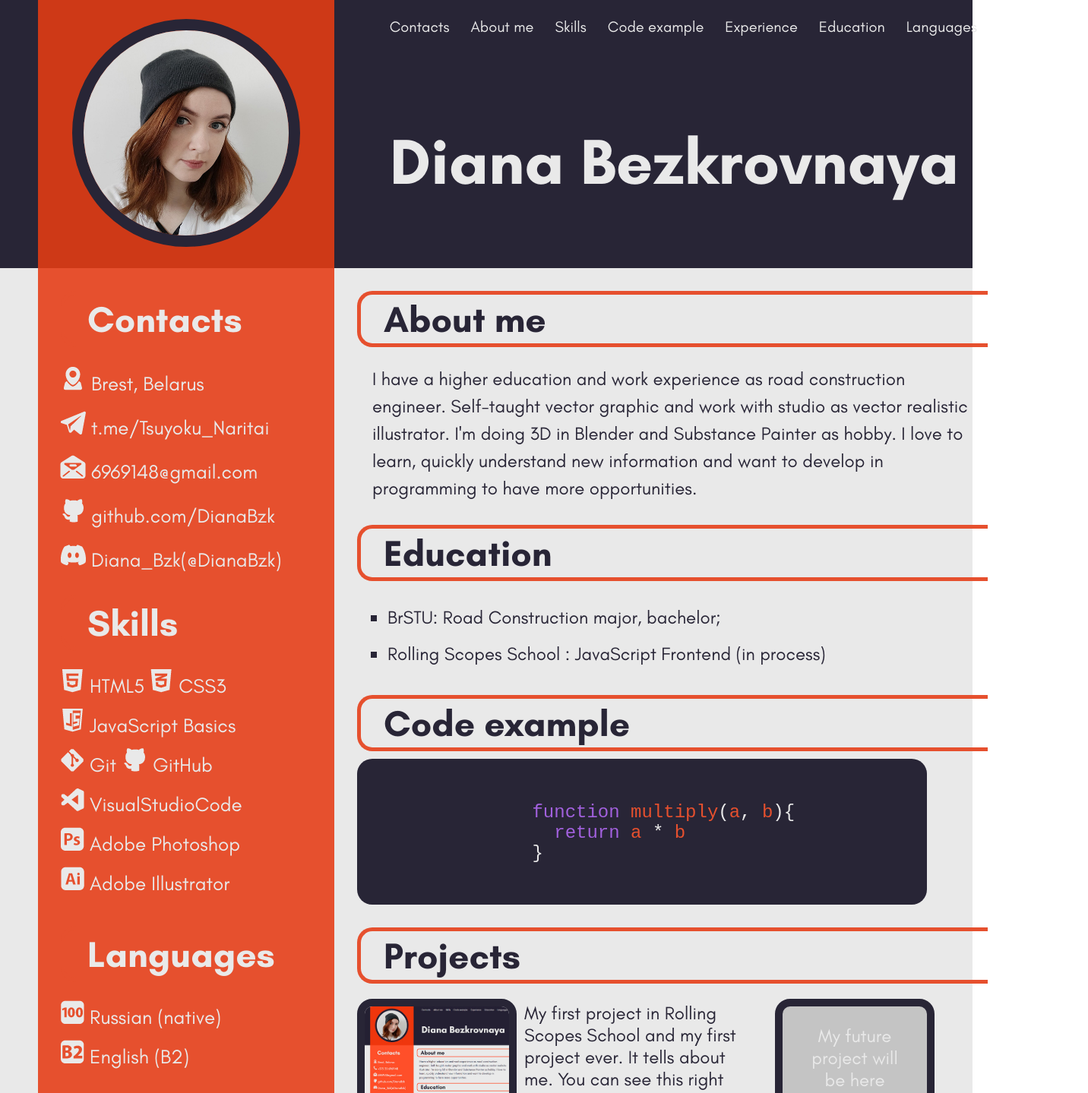
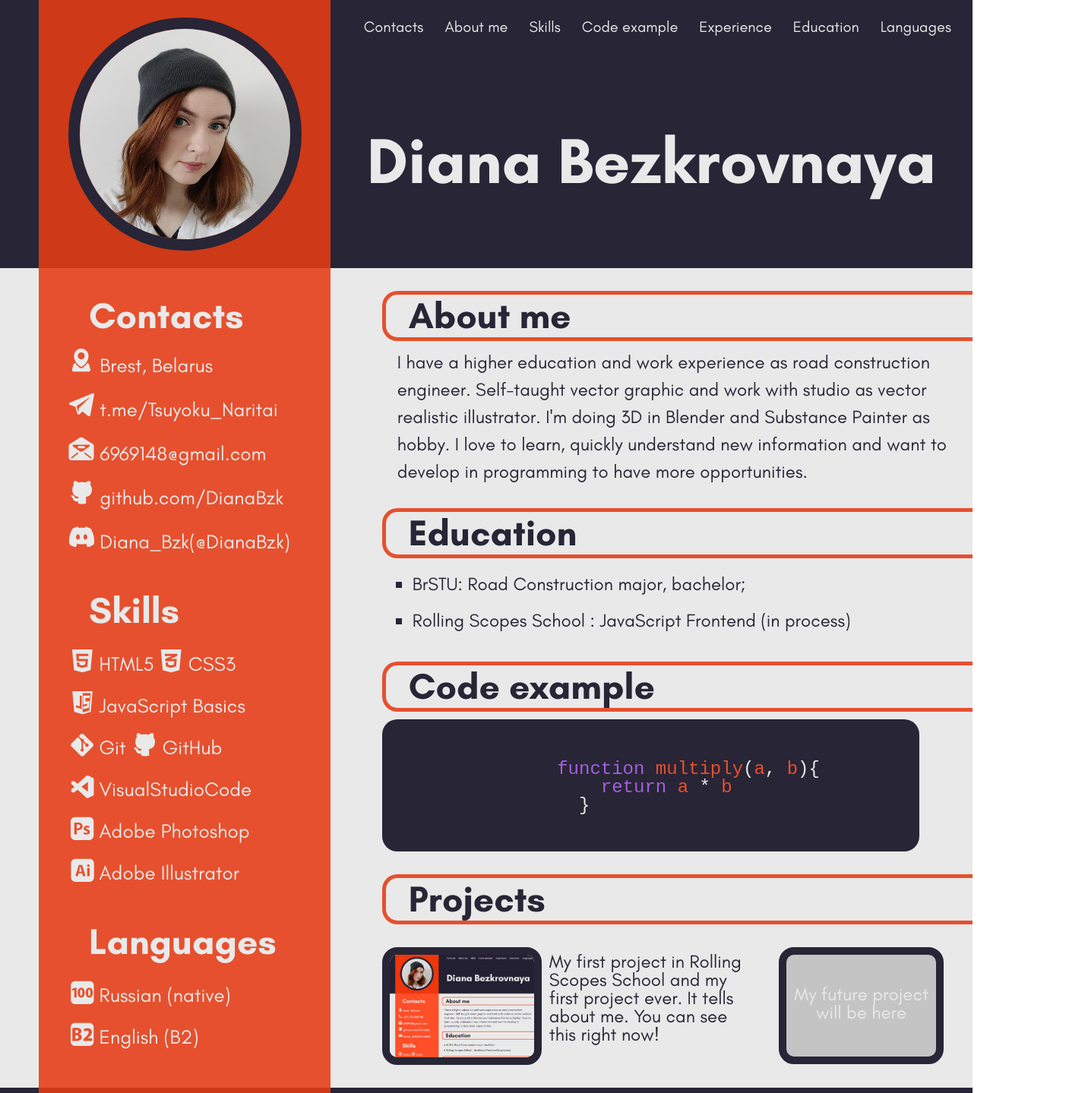
Before and after one commit to DianaBzk/rsschool-cv, a plain HTML site: page index.html in a window 1280 px wide. Shown: the top 1439 px of the page at 76% size, 1432 px wide, since content can reach past the window. Drawn offline with Linux system fonts and the light colour scheme.

Commit message:
refactor: rewrote all code in the name of adaptability

```diff
--- a/index.html
+++ b/index.html
@@ -4,17 +4,17 @@
     <meta charset="UTF-8" />
     <meta http-equiv="X-UA-Compatible" content="IE=edge" />
     <meta name="viewport" content="width=device-width, initial-scale=1.0" />
-    <title>CV</title>
     <link rel="stylesheet" href="./style.css" />
     <link rel="icon" href="./assets/icons/favicon.ico" />
+    <title>CV</title>
   </head>
   <body>
-    <!-- Header of CV starts here -->
+    <div class="wrapper">
       <header class="header">
-      <div class="container">
-        <div class="header-content-container">
+        <div class="header-container container">
+          <div class="header-decorative-box"></div>
           <div class="header-photo">
-            <img src="./assets/img/avatar.jpg" alt="photo" class="userpic" />
+            <img src="./assets/img/avatar.jpg" alt="my_photo" class="userpic" />
           </div>
           <div class="header-content">
             <nav class="nav">
@@ -42,23 +42,21 @@
                 </li>
               </ul>
             </nav>
-            <section class="section-headline" id="profile">
+            <div class="header-headline" id="profile">
               <h1 class="section-profile">Diana Bezkrovnaya</h1>
-            </section>
             </div>
           </div>
         </div>
       </header>
-    <!-- Main content of CV starts here. It contain aside and main section-->
-    <div class="main-content">
-      <div class="container">
-        <div class="main-content-container">
-          <!-- Aside section -->
-          <aside class="aside">
+      <!--Main section---------------------------------------------------------------------------------->
+      <main class="main">
+        <div class="main-container container">
+          <div class="main-decorative-box"></div>
+          <div class="main-sidebar">
             <section class="section" id="contacts">
               <h2 class="section-title">Contacts</h2>
-              <ul>
-                <li class="text-location">
+              <ul class="contacts-list">
+                <li class="location-item">
                   <a
                     href="https://www.google.com/maps/@52.0880842,23.6328486,12z"
                     class="contacts-link"
@@ -67,7 +65,7 @@
                     Brest, Belarus
                   </a>
                 </li>
-                <li class="telegram">
+                <li class="telegram-item">
                   <a
                     href="https://t.me/Tsuyoku_Naritai"
                     class="contacts-link"
@@ -76,7 +74,7 @@
                     t.me/Tsuyoku_Naritai
                   </a>
                 </li>
-                <li class="text-mail">
+                <li class="mail-item">
                   <a
                     href="mailto:6969148@gmail.com"
                     class="contacts-link"
@@ -85,7 +83,7 @@
                     6969148@gmail.com
                   </a>
                 </li>
-                <li class="text-github">
+                <li class="github-item">
                   <a
                     href="https://github.com/DianaBzk"
                     class="contacts-link"
@@ -94,7 +92,7 @@
                     github.com/DianaBzk
                   </a>
                 </li>
-                <li class="text-discord">
+                <li class="discord-item">
                   <a
                     href="https://discord.com/channels/@diana_bzk#9317"
                     class="contacts-link"
@@ -107,34 +105,34 @@
             </section>
             <section class="section" id="skills">
               <h2 class="section-title">Skills</h2>
-              <ul class="text-skills">
-                <li>
+              <ul class="skills-list">
+                <li class="skills-item">
                   <img src="./assets/icons/html-skills.png" alt="html" /> HTML5
                   <img src="./assets/icons/css-skills.png" alt="css" /> CSS3
                 </li>
-                <li>
+                <li class="skills-item">
                   <img
                     src="./assets/icons/javascript-skills.png"
                     alt="javascript"
                   />
                   JavaScript Basics
                 </li>
-                <li>
+                <li class="skills-item">
                   <img src="./assets/icons/git-skills.png" alt="git" /> Git
                   <img src="./assets/icons/github.png" alt="github" /> GitHub
                 </li>
-                <li>
+                <li class="skills-item">
                   <img src="./assets/icons/vscode-skills.png" alt="vscode" />
                   VisualStudioCode
                 </li>
-                <li>
+                <li class="skills-item">
                   <img
                     src="./assets/icons/photoshop-skills.png"
                     alt="photoshop"
                   />
                   Adobe Photoshop
                 </li>
-                <li>
+                <li class="skills-item">
                   <img
                     src="./assets/icons/illustrator-skills.png"
                     alt="illustrator"
@@ -145,20 +143,20 @@
             </section>
             <section class="section" id="languages">
               <h2 class="section-title">Languages</h2>
-              <ul class="text-languages">
-                <li>
+              <ul class="languages-list">
+                <li class="language-item">
                   <img src="./assets/icons/Russian.png" alt="russian" />
                   Russian (native)
                 </li>
-                <li>
+                <li class="language-item">
                   <img src="./assets/icons/English.png" alt="english" />
                   English (B2)
                 </li>
               </ul>
             </section>
-          </aside>
-          <!-- Main section -->
-          <main class="main">
+          </div>
+          <!--Main content Main section---------------------------------------------------------------------------------->
+          <div class="main-content">
             <section class="section" id="about-me">
               <h2 class="section-title">About me</h2>
               <p class="text-about-me">
@@ -172,9 +170,11 @@
             </section>
             <section class="section" id="education">
               <h2 class="section-title">Education</h2>
-              <ul class="text-education">
-                <li>BrSTU: Road Construction major, bachelor;</li>
-                <li>
+              <ul class="education-list">
+                <li class="education-item">
+                  BrSTU: Road Construction major, bachelor;
+                </li>
+                <li class="education-item">
                   Rolling Scopes School : JavaScript Frontend (in process)
                 </li>
               </ul>
@@ -211,14 +211,13 @@
                 </div>
               </div>
             </section>
-          </main>
           </div>
         </div>
-    </div>
-    <!-- Footer section starts here -->
+      </main>
+      <!--Footer section---------------------------------------------------------------------------------->
       <footer class="footer">
-      <div class="container">
-        <div class="footer-content-container">
+        <div class="footer-container container">
+          <div class="footer-decorative-box"></div>
           <div class="footer-github">
             <a href="https://github.com/DianaBzk" target="_blank">
               <img
@@ -227,6 +226,7 @@
                 class="github-logo"
             /></a>
           </div>
+          <div class="footer-content">
             <div class="footer-rs-logo">
               <a href="https://rs.school/js/" target="_blank">
                 <img
@@ -236,13 +236,12 @@
               /></a>
             </div>
             <div class="footer-year">
-            <pre class="meta">
-              20
-              22
-            </pre>
+              <p class="meta">20</p>
+              <p class="meta">22</p>
             </div>
           </div>
         </div>
       </footer>
+    </div>
   </body>
 </html>
--- a/style.css
+++ b/style.css
@@ -10,133 +10,211 @@
   font-weight: 700;
   font-style: normal;
 }
-
-* {
+*,
+*::before,
+*::after {
+  padding: 0;
+  margin: 0;
+  border: 0;
   box-sizing: border-box;
 }
-html {
+a {
+  text-decoration: none;
+}
+ul,
+ol,
+li {
+  list-style: none;
+}
+img {
+  vertical-align: top;
+}
+h1,
+h2,
+h3,
+h4,
+h5,
+h6 {
+  font-weight: inherit;
+  font-size: inherit;
+}
+html,
+body {
+  height: 100%;
+  line-height: 1;
+  font-size: 24px;
+  font-family: GlacialIndifference;
+  color: rgb(40, 37, 54);
   scroll-behavior: smooth;
 }
-body {
-  min-height: 100vh;
-  margin: 0;
-  padding: 0;
+.wrapper {
+  min-height: 100%;
+  overflow: hidden;
 }
 .container {
   max-width: 1300px;
   margin: 0 auto;
-  background-color: rgb(233, 233, 233);
 }
-.header-content-container {
+/*---Header styles-------------------------------------------------------------------*/
+.header {
+  width: 100%;
+}
+.header-container {
   display: flex;
+  min-height: 353px;
   background-color: rgb(40, 37, 54);
+  align-items: center;
+}
+@media (max-width: 992px) {
+  .header-container {
+    min-height: 230px;
+  }
+}
+.header-decorative-box {
+  width: 4%;
 }
 .header-photo {
-  width: 390px;
-  position: relative;
-  left: 50px;
+  width: 30%;
+  min-height: 353px;
   background-color: rgb(206, 57, 23);
+  display: flex;
+  justify-content: center;
+  align-items: center;
+}
+@media (max-width: 992px) {
+  .header-photo {
+    min-height: 230px;
+  }
 }
 .userpic {
-  width: 300px;
+  width: 80%;
   border-radius: 50%;
-  margin: 25px auto 0;
-  display: block;
   border: 15px solid rgb(40, 37, 54);
 }
 .header-content {
-  width: 860px;
-  position: relative;
-  left: 50px;
+  width: 66%;
+  min-height: 353px;
+  display: flex;
+  flex-direction: column;
 }
-.section-profile {
-  font-family: GlacialIndifference;
-  font-size: 85px;
-  font-weight: 700;
-  color: rgb(233, 233, 233);
+@media (max-width: 992px) {
+  .header-content {
+    min-height: 230px;
+  }
 }
 .nav-list {
-  margin: 0;
-  list-style: none;
   display: flex;
+  flex-direction: row;
   justify-content: flex-end;
-  align-items: center;
+  flex-wrap: wrap;
+}
+.nav-item {
+  margin-right: 28px;
 }
 .nav-link {
-  padding: 0 14px;
-  line-height: 70px;
-  text-decoration: none;
+  line-height: 350%;
   font-size: 20px;
-  font-family: GlacialIndifference;
-  font-weight: 400;
   color: rgb(233, 233, 233);
   transition: color 0.3s;
+}
+@media (max-width: 992px) {
+  .nav-link {
+    line-height: 150%;
+  }
 }
 .nav-link:hover {
   color: rgb(230, 80, 46);
   text-decoration: underline;
 }
-.section-headline {
-  margin-left: 73px;
-  padding: 20px 0;
+.header-headline {
+  font-size: 85px;
+  font-weight: 700;
+  color: rgb(233, 233, 233);
+  margin: auto;
 }
-.main-content-container {
+@media (max-width: 992px) {
+  .header-headline {
+    font-size: 52px;
+  }
+}
+/*---Main sidebar styles-------------------------------------------------------------------*/
+.main {
+  width: 100%;
+}
+@media (max-width: 992px) {
+  .main {
+    font-size: 18px;
+  }
+}
+.main-container {
   display: flex;
+  background-color: rgb(233, 233, 233);
 }
-.aside {
-  height: auto;
-  width: 390px;
-  position: relative;
-  left: 50px;
+.main-decorative-box {
+  width: 4%;
+}
+.main-sidebar {
+  width: 30%;
   font-size: 26px;
-  font-family: GlacialIndifference;
   color: rgb(233, 233, 233);
   background-color: rgb(230, 80, 46);
 }
-.main {
-  width: 860px;
-  position: relative;
-  left: 50px;
-  font-size: 24px;
-  font-family: GlacialIndifference;
-  color: rgb(40, 37, 54);
+@media (max-width: 992px) {
+  .main-sidebar {
+    font-size: 18px;
+  }
+}
+.main-content {
+  width: 66%;
+}
+.section {
+  padding-left: 8%;
 }
 .section-title {
   border-left: 5px solid rgb(230, 80, 46);
   border-top: 5px solid rgb(230, 80, 46);
   border-bottom: 5px solid rgb(230, 80, 46);
   border-radius: 20px 0 0 20px;
-  margin: 30px 0 0 0;
-  padding: 3px 0 3px 30px;
-  font-family: GlacialIndifference;
+  margin: 30px 0 10px 0;
+  padding: 3px 0 5px 30px;
   font-size: 48px;
   font-weight: 700;
 }
-.section {
-  padding-left: 30px;
+@media (max-width: 992px) {
+  .section-title {
+    font-size: 30px;
+    padding: 3px 0 5px 5px;
+  }
 }
-.text-location {
+.contacts-list {
+  margin-left: 14%;
+}
+.location-item {
   list-style-image: url(./assets/icons/location.png);
-  margin-bottom: 20px;
+  line-height: 150%;
+  padding-bottom: 8px;
 }
-.telegram {
+.telegram-item {
   list-style-image: url(./assets/icons/telegram.png);
-  margin: 20px 0;
+  line-height: 150%;
+  padding: 8px 0;
 }
-.text-mail {
+.mail-item {
   list-style-image: url(./assets/icons/mail.png);
-  margin: 20px 0;
+  line-height: 150%;
+  padding: 8px 0;
 }
-.text-github {
+.github-item {
   list-style-image: url(./assets/icons/github.png);
-  margin: 20px 0;
+  line-height: 150%;
+  padding: 8px 0;
 }
-.text-discord {
+.discord-item {
   list-style-image: url(./assets/icons/discord.png);
-  margin: 20px 0;
+  line-height: 150%;
+  padding: 8px 0;
 }
 .contacts-link {
-  text-decoration: none;
   color: rgb(233, 233, 233);
   transition: color 0.3s;
 }
@@ -144,26 +222,36 @@ body {
   color: rgb(40, 37, 54);
   text-decoration: underline;
 }
+.languages-list,
+.skills-list {
+  margin-left: 3%;
+  line-height: 150%;
+}
+.language-item,
+.skills-item {
+  padding: 8px 0;
+}
+/*---Main content styles-------------------------------------------------------------------*/
 .text-about-me {
   padding: 0 20px;
   line-height: 1.5;
 }
-.text-education {
+.education-item {
+  line-height: 2;
   list-style-type: square;
-  line-height: 2;
-}
-.text-languages,
-.text-skills {
-  margin-top: 20px;
-  padding: 0;
-  line-height: 2;
-  list-style-type: none;
+  margin-left: 40px;
 }
 .code {
-  margin: 10px 80px 0 0;
+  margin: 10px 70px 0 0;
   padding: 30px 0 0 0;
   background-color: rgb(40, 37, 54);
   border-radius: 20px;
+}
+@media (max-width: 992px) {
+  .code {
+    margin: 0 0 0 0;
+    padding: 0 0 0 0;
+  }
 }
 .text-purple {
   color: rgb(162, 97, 222);
@@ -175,7 +263,9 @@ body {
   color: rgb(233, 233, 233);
 }
 .project-content-container {
+  margin-bottom: 30px;
   display: flex;
+  align-items: center;
 }
 .project-thumb {
   margin-top: 20px;
@@ -183,60 +273,84 @@ body {
   border: 10px solid rgb(40, 37, 54);
   border-radius: 20px;
   display: block;
+  transition: transform 0.3s;
+}
+.project-thumb:hover {
+  transform: scale(1.1);
 }
 .project-description {
-  width: 300px;
+  width: 35%;
   padding-left: 10px;
 }
 .project-future {
   margin: 20px 0 0 40px;
-  width: 210px;
+  width: 28%;
   height: 154px;
   background-color: rgb(196, 196, 196);
   border: 10px solid rgb(40, 37, 54);
   border-radius: 20px;
 }
 .project-future-text {
-  padding: 0 30px;
+  padding-top: 20%;
   color: rgb(233, 233, 233);
   text-align: center;
 }
-.footer-content-container {
+/*---Footer styles-------------------------------------------------------------------*/
+.footer {
+  width: 100%;
+}
+.footer-container {
   display: flex;
   background-color: rgb(40, 37, 54);
+  align-items: center;
+}
+.footer-decorative-box {
+  width: 4%;
 }
 .footer-github {
-  width: 390px;
-  position: relative;
-  left: 50px;
+  width: 30%;
   background-color: rgb(206, 57, 23);
 }
-.footer-rs-logo,
-.footer-year {
-  width: 430px;
-  position: relative;
-  left: 50px;
+.footer-content {
+  width: 66%;
+  display: flex;
+  align-items: center;
+}
+.footer-rs-logo {
+  width: 80%;
 }
 .rs-logo {
-  width: 350px;
-  margin: 25px 0 15px 140px;
+  width: 320px;
+  margin: auto;
   display: block;
   transition: transform 0.3s;
+}
+@media (max-width: 992px) {
+  .rs-logo {
+    width: 220px;
+  }
 }
 .rs-logo:hover {
   transform: scale(1.1);
 }
+.footer-year {
+  width: 20%;
+}
 .meta {
-  margin: 60px 0 0 80px;
-  padding: 0;
   font-family: GlacialIndifference;
+  padding-left: 50px;
   font-size: 60px;
   font-weight: 700;
   line-height: 0.8;
   color: rgb(233, 233, 233);
 }
+@media (max-width: 992px) {
+  .meta {
+    padding-left: 0;
+  }
+}
 .github-logo {
-  margin: 19px auto 0;
+  margin: 10px auto 0;
   display: block;
   transition: filter 0.8s;
 }
```
Lines whose indentation alone changed are shown as unchanged.
